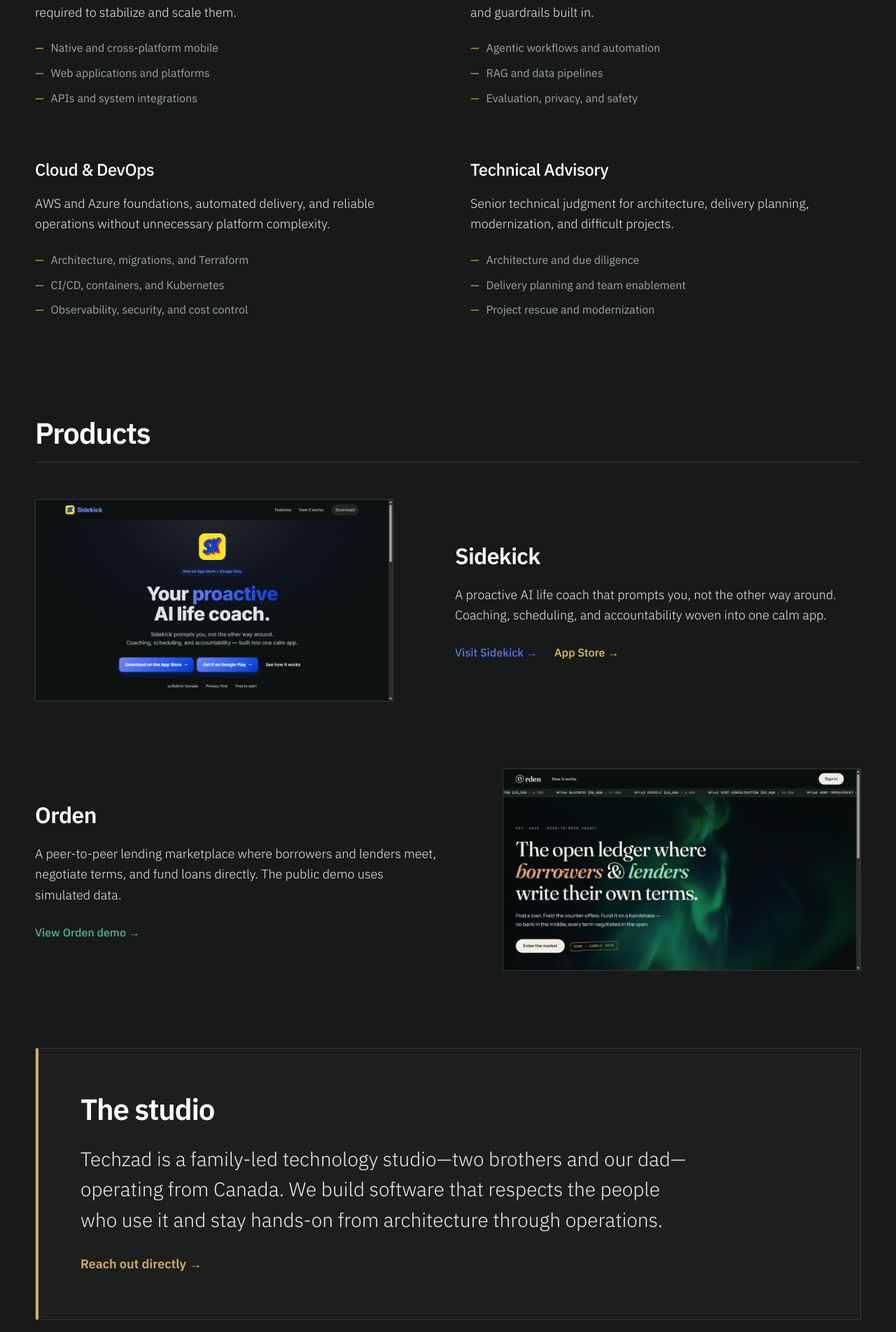
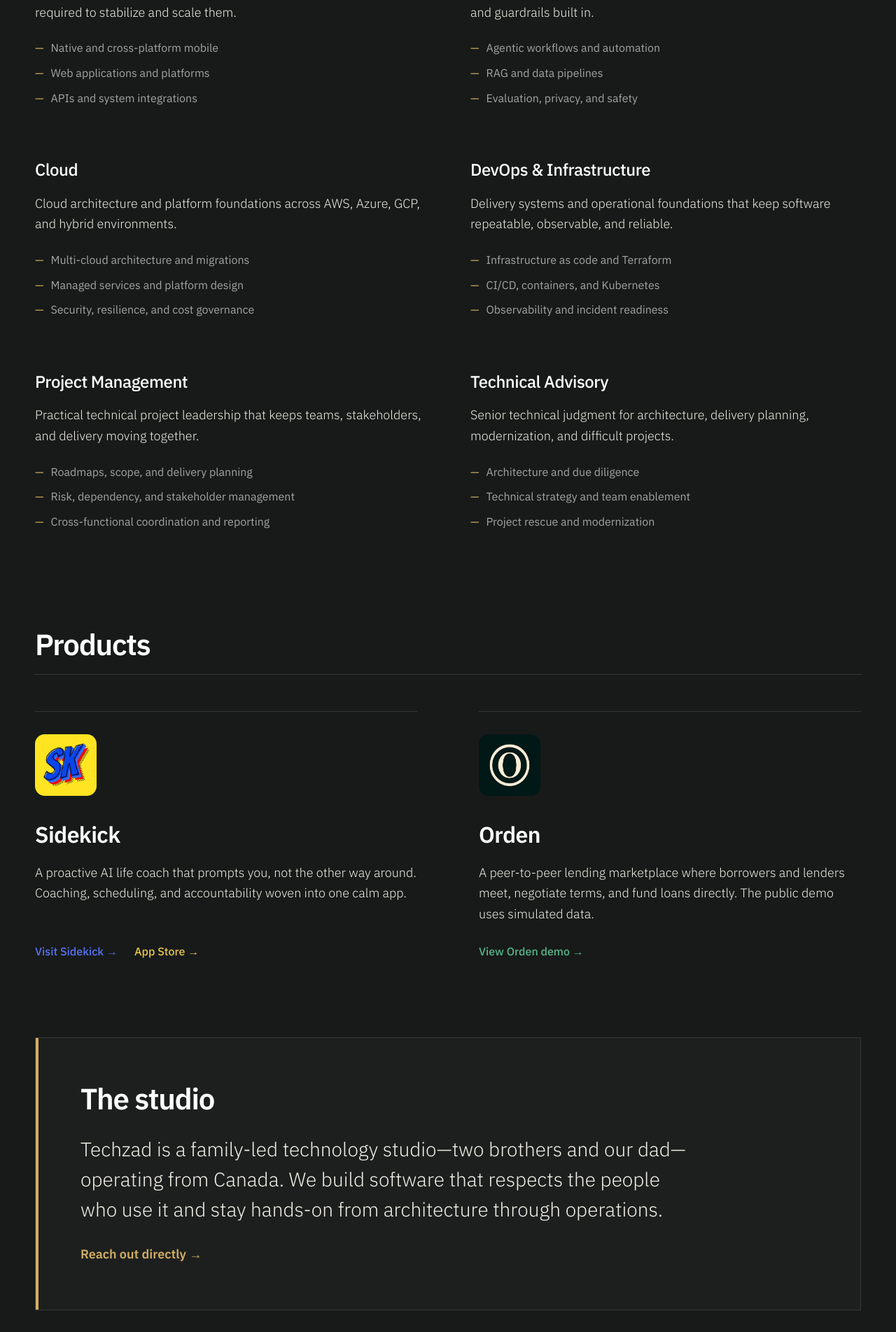
Before and after one commit to soaapp/techzad-web, a Jekyll site: the page index.html, which Jekyll copies as it is, in a window 1280 px wide. Shown: the part 1059-2962 px from the top of the page at 70% size. Built offline with Jekyll 4.4.1, drawn with Linux system fonts in a browser that asks for light colours.

Commit message:
Refine capabilities and product branding

```diff
--- a/index.html
+++ b/index.html
@@ -81,12 +81,32 @@
           </article>
 
           <article class="capability">
-            <h3>Cloud &amp; DevOps</h3>
-            <p>AWS and Azure foundations, automated delivery, and reliable operations without unnecessary platform complexity.</p>
+            <h3>Cloud</h3>
+            <p>Cloud architecture and platform foundations across AWS, Azure, GCP, and hybrid environments.</p>
             <ul>
-              <li>Architecture, migrations, and Terraform</li>
+              <li>Multi-cloud architecture and migrations</li>
+              <li>Managed services and platform design</li>
+              <li>Security, resilience, and cost governance</li>
+            </ul>
+          </article>
+
+          <article class="capability">
+            <h3>DevOps &amp; Infrastructure</h3>
+            <p>Delivery systems and operational foundations that keep software repeatable, observable, and reliable.</p>
+            <ul>
+              <li>Infrastructure as code and Terraform</li>
               <li>CI/CD, containers, and Kubernetes</li>
-              <li>Observability, security, and cost control</li>
+              <li>Observability and incident readiness</li>
+            </ul>
+          </article>
+
+          <article class="capability">
+            <h3>Project Management</h3>
+            <p>Practical technical project leadership that keeps teams, stakeholders, and delivery moving together.</p>
+            <ul>
+              <li>Roadmaps, scope, and delivery planning</li>
+              <li>Risk, dependency, and stakeholder management</li>
+              <li>Cross-functional coordination and reporting</li>
             </ul>
           </article>
 
@@ -95,7 +115,7 @@
             <p>Senior technical judgment for architecture, delivery planning, modernization, and difficult projects.</p>
             <ul>
               <li>Architecture and due diligence</li>
-              <li>Delivery planning and team enablement</li>
+              <li>Technical strategy and team enablement</li>
               <li>Project rescue and modernization</li>
             </ul>
           </article>
@@ -107,9 +127,10 @@
           <h2 id="work-title">Products</h2>
         </header>
 
+        <div class="product-grid">
           <article class="product product-sidekick">
-          <div class="product-media">
-            <img src="assets/products/sidekick.png" alt="Sidekick website showing its proactive AI life coach" width="1280" height="720" />
+            <div class="product-logo product-logo-sidekick">
+              <img src="assets/products/sidekick-logo.png" alt="" width="88" height="88" />
             </div>
             <div class="product-copy">
               <h3>Sidekick</h3>
@@ -122,6 +143,9 @@
           </article>
 
           <article class="product product-orden">
+            <div class="product-logo product-logo-orden">
+              <img src="assets/products/orden-logo.png" alt="" width="88" height="88" />
+            </div>
             <div class="product-copy">
               <h3>Orden</h3>
               <p>A peer-to-peer lending marketplace where borrowers and lenders meet, negotiate terms, and fund loans directly. The public demo uses simulated data.</p>
@@ -129,10 +153,8 @@
                 <a href="/demo/orden/">View Orden demo <span aria-hidden="true">→</span></a>
               </div>
             </div>
-          <div class="product-media">
-            <img src="assets/products/orden.png" alt="Orden website showing its open loan ledger" width="1280" height="720" />
+          </article>
         </div>
-        </article>
       </section>
 
       <section class="studio" id="about" aria-labelledby="about-title">
--- a/style.css
+++ b/style.css
@@ -250,33 +250,41 @@
   content: '—';
 }
 
-.product {
+.product-grid {
   display: grid;
-  grid-template-columns: minmax(0, 512px) minmax(260px, 1fr);
+  grid-template-columns: repeat(2, minmax(0, 1fr));
   gap: clamp(44px, 7vw, 88px);
-  align-items: center;
 }
 
-.product + .product {
-  margin-top: 96px;
+.product {
+  display: flex;
+  min-width: 0;
+  flex-direction: column;
+  padding-top: 32px;
+  border-top: 1px solid var(--rule);
 }
 
-.product-orden {
-  grid-template-columns: minmax(260px, 1fr) minmax(0, 512px);
+.product-logo {
+  display: flex;
+  width: 88px;
+  height: 88px;
+  align-items: center;
+  justify-content: center;
+  margin-bottom: 30px;
 }
 
-.product-media {
-  overflow: hidden;
-  max-width: 512px;
-  border: 1px solid var(--rule);
-  background: var(--surface);
+.product-logo img {
+  width: auto;
+  height: auto;
+  max-height: 100%;
+  border-radius: 14px;
+  object-fit: contain;
 }
 
-.product-media img {
-  width: 100%;
-  height: auto;
-  aspect-ratio: 16 / 9;
-  object-fit: cover;
+.product-copy {
+  display: flex;
+  flex: 1;
+  flex-direction: column;
 }
 
 .product h3 {
@@ -288,7 +296,8 @@
   display: flex;
   flex-wrap: wrap;
   gap: 24px;
-  margin-top: 26px;
+  margin-top: auto;
+  padding-top: 26px;
   font-weight: 500;
 }
 
@@ -696,8 +705,7 @@
 
   .hero,
   .capability-grid,
-  .product,
-  .product-orden {
+  .product-grid {
     grid-template-columns: 1fr;
   }
 
@@ -710,16 +718,8 @@
     padding-left: 30px;
   }
 
-  .product-orden .product-copy {
-    order: 2;
-  }
-
-  .product-orden .product-media {
-    order: 1;
-  }
-
-  .product-media {
-    width: 100%;
+  .product-grid {
+    gap: 64px;
   }
 }
 
```
Also changed, not shown: docs/superpowers/plans/2026-07-14-capabilities-products.md (added, +53 -0 lines), docs/superpowers/specs/2026-07-14-capabilities-products-design.md (added, +21 -0 lines), tests/test_homepage.py (added, +96 -0 lines), assets/products/orden-logo.png (added), assets/products/sidekick-logo.png (added). Lines whose indentation alone changed are shown as unchanged.
